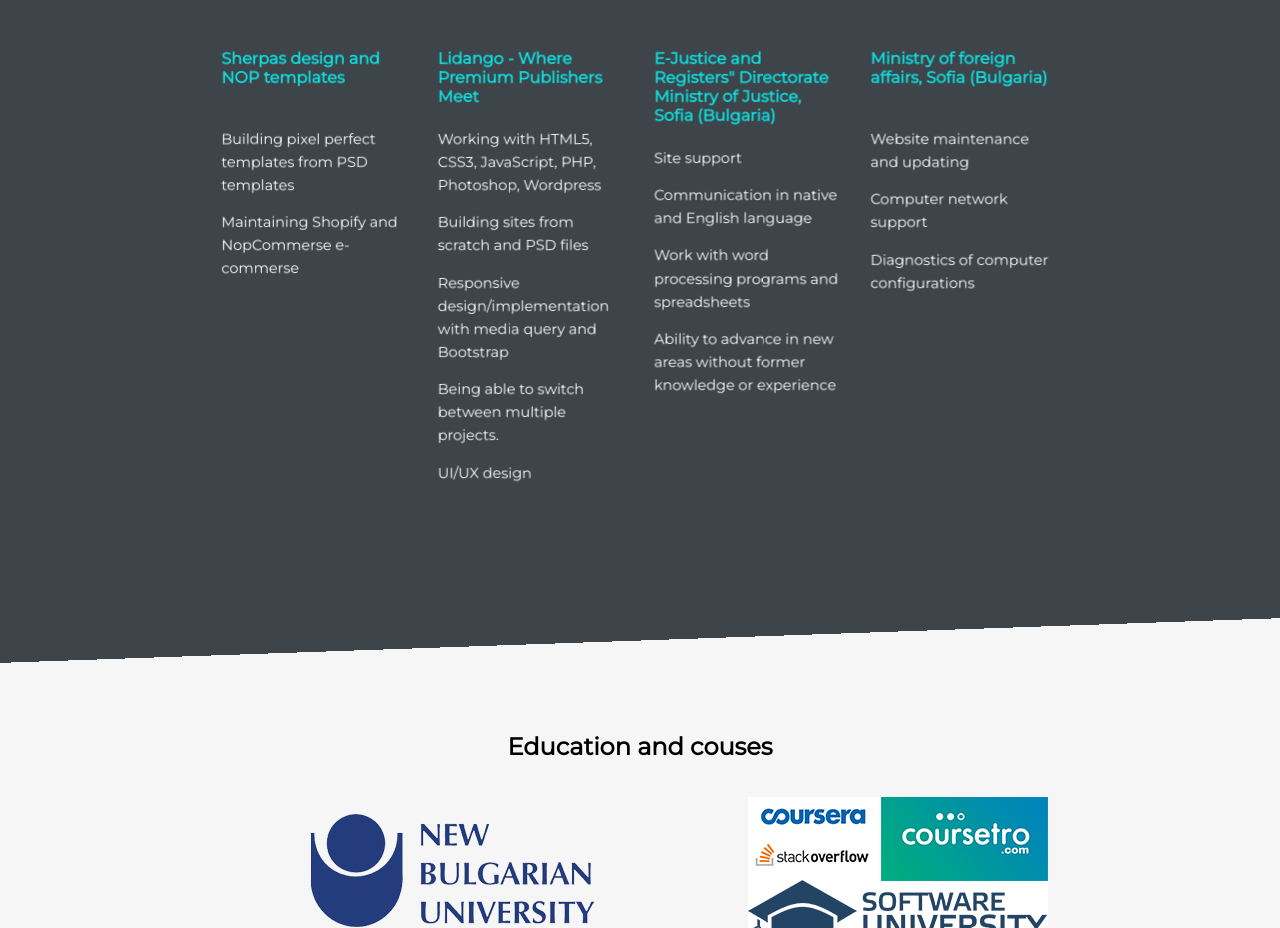
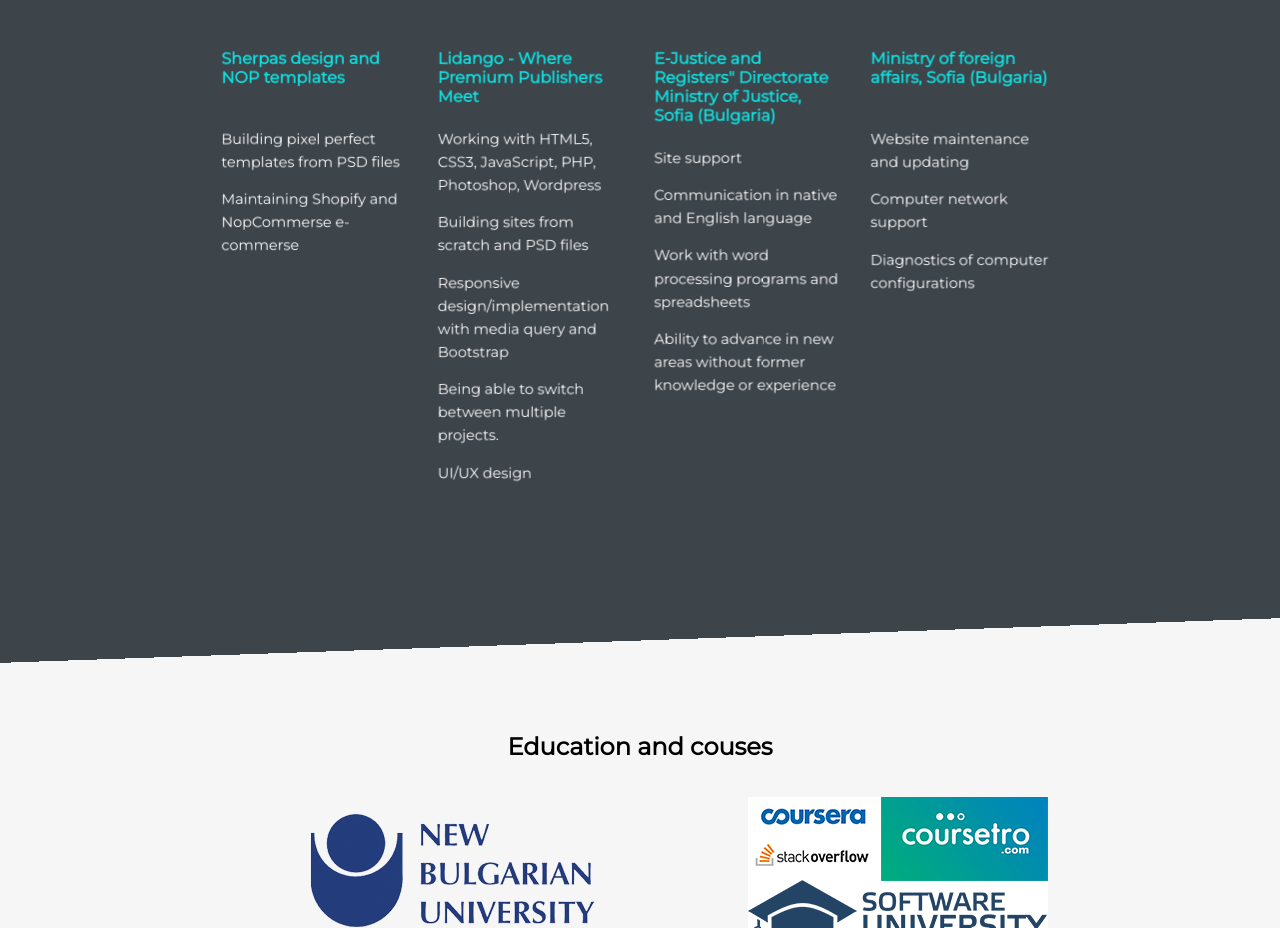
Before and after one commit to baqlcaliev/CV, a plain HTML site: page index.html in a window 1280 px wide. Shown: the part 891-1819 px from the top of the page. Drawn offline with Linux system fonts and the light colour scheme.

Commit message:
text changes

```diff
--- a/index.html
+++ b/index.html
@@ -40,7 +40,7 @@
             <div class="work-experience">
                 <div class="work-item">
                     <h4>Sherpas design and NOP templates</h4>
-                    <p>Building pixel perfect templates from PSD templates</p>
+                    <p>Building pixel perfect templates from PSD files</p>
                     <p>Maintaining Shopify and NopCommerse e-commerse</p>
                 </div>
                 <div class="work-item">
```
